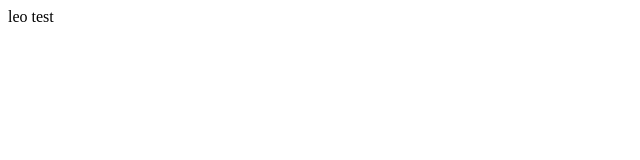
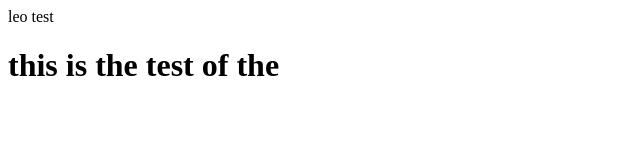
Before and after one commit to Leo1piece/git-demo, a plain HTML site: page 1.html in a window 1280 px wide. Shown: the whole page, without its empty margins (0-640 px from the left). Drawn offline with Linux system fonts and the light colour scheme.

Commit message:
Fix01 update homepage with new contents

```diff
--- a/1.html
+++ b/1.html
@@ -9,7 +9,7 @@
 <body>
     leo test
 
-
+<h1>this is the test of the </h1>
 
 
 </body>
```
Also changed, not shown: style.css (added).
